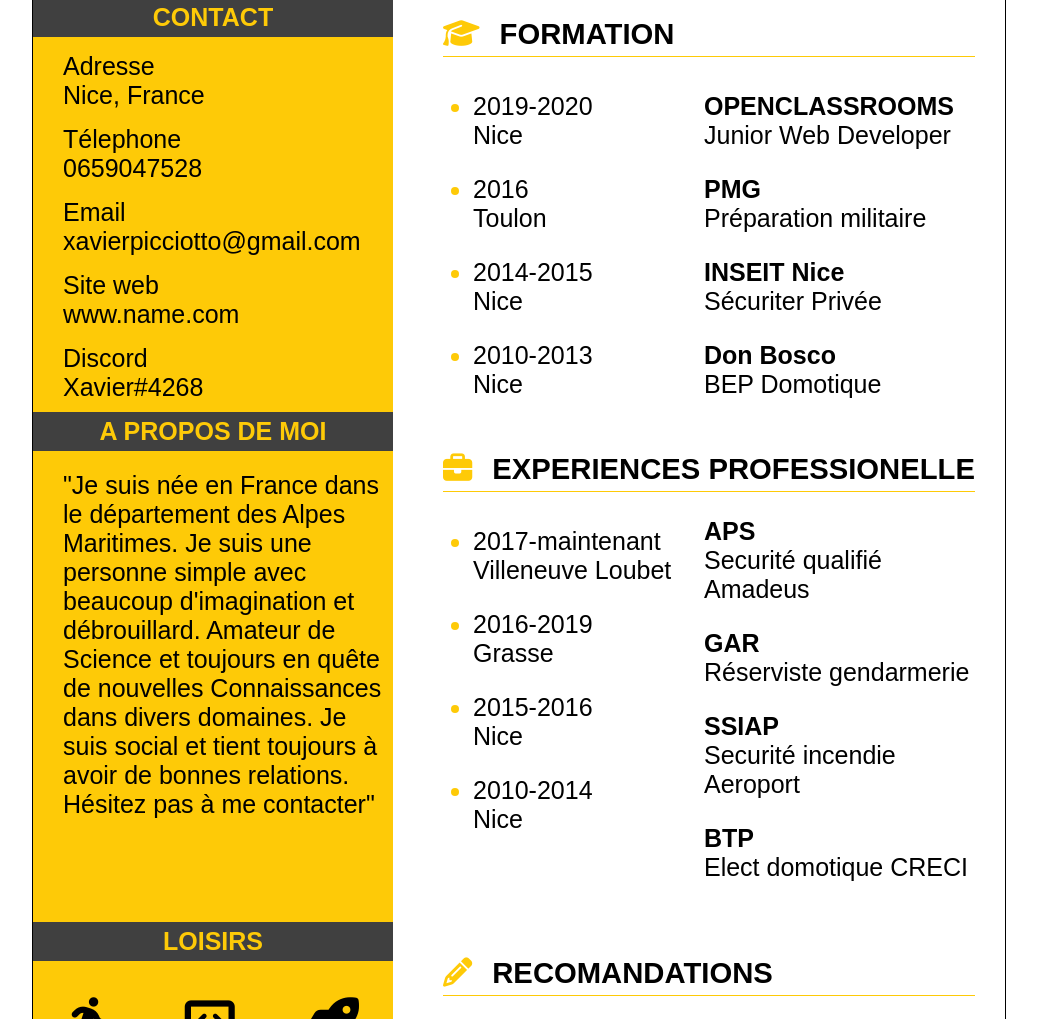
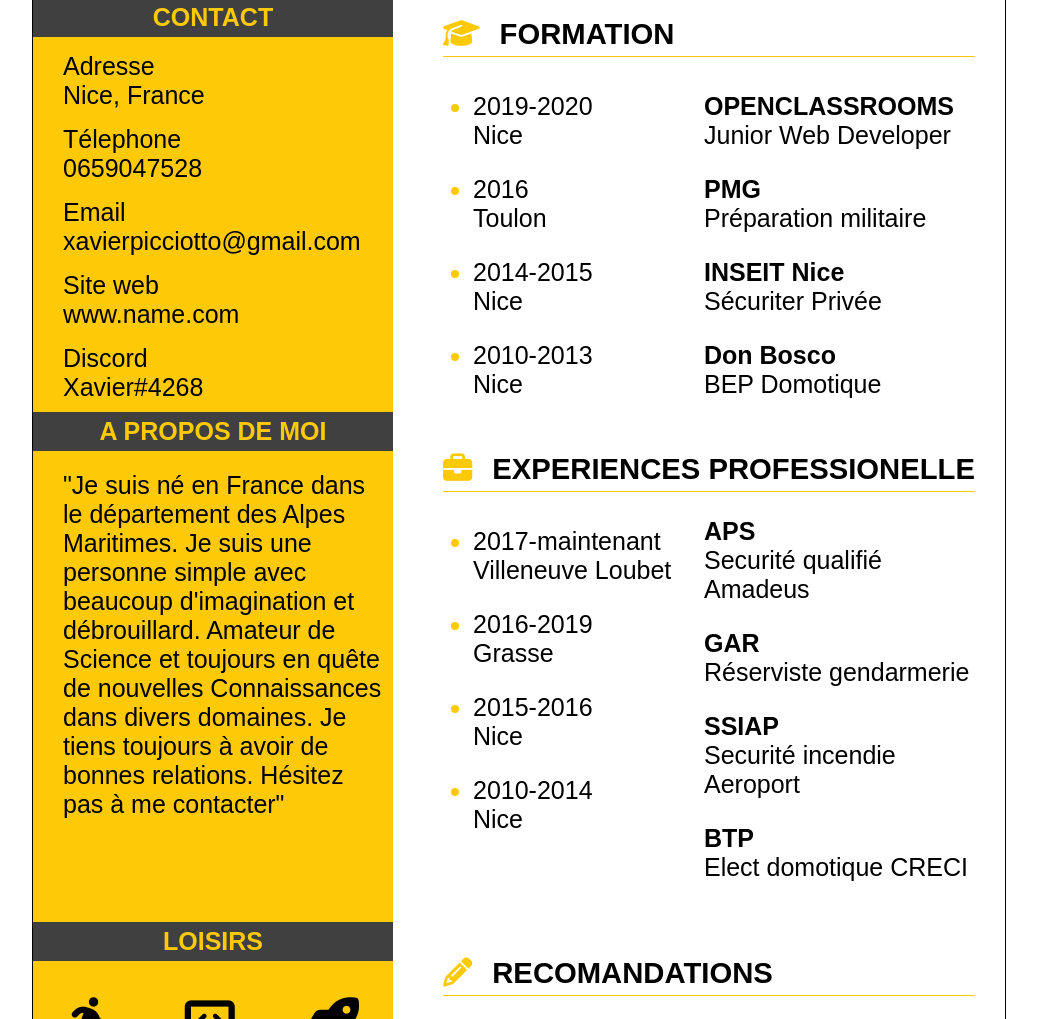
Before and after one commit to xavierpicciotto/xavierpicciotto, a plain HTML site: page index.html in a window 1280 px wide. Shown: the part 175-1194 px from the top of the page, without its empty margins (121-1158 px from the left). Drawn offline with Linux system fonts and the light colour scheme.

Commit message:
Update index.html

```diff
--- a/index.html
+++ b/index.html
@@ -25,7 +25,7 @@
 			</article>
 			<article class="about">
 				<h4><span style="color: #feca07">A PROPOS DE MOI</span></h4>
-			<p>"Je suis née en France dans le département des Alpes Maritimes. Je suis une personne simple avec beaucoup d'imagination et débrouillard. Amateur de Science et toujours en quête de nouvelles Connaissances dans divers domaines. Je suis social et tient toujours à avoir de bonnes relations. Hésitez pas à me contacter"</p>
+			<p>"Je suis né en France dans le département des Alpes Maritimes. Je suis une personne simple avec beaucoup d'imagination et débrouillard. Amateur de Science et toujours en quête de nouvelles Connaissances dans divers domaines. Je tiens toujours à avoir de bonnes relations. Hésitez pas à me contacter"</p>
 		    </article>
 			<footer class="loisirs">
 				<h4><span style="color: #feca07">LOISIRS</span></h4>
```
